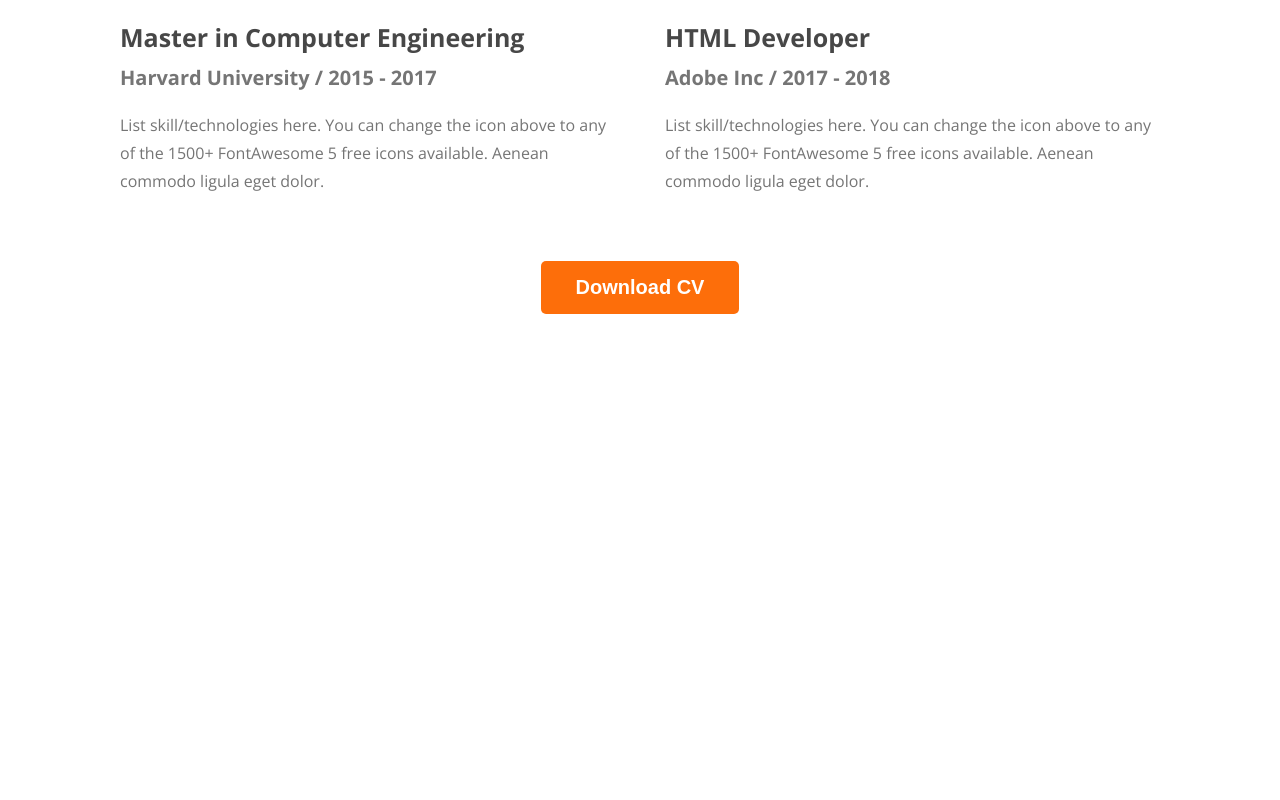
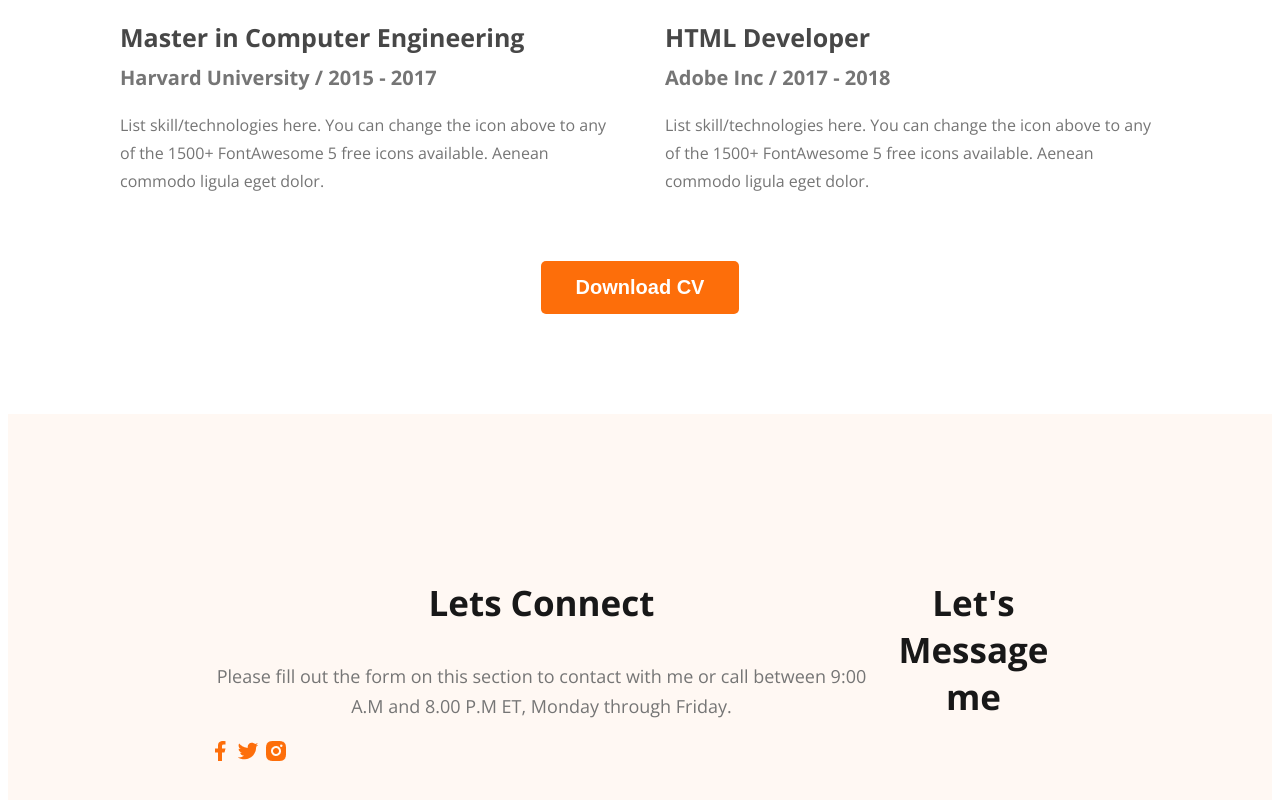
Before and after one commit to DeepsEffect/module-05-PORTFOLIO, a plain HTML site: page index.html in a window 1280 px wide. Shown: the part 2931-3731 px from the top of the page. Before the commit the page ends 3295 px from the top, so only its background shows below. Drawn offline with nearby package versions, Linux system fonts and the light colour scheme.

Commit message:
basic footer

```diff
--- a/index.html
+++ b/index.html
@@ -162,7 +162,19 @@
         </section>
     </main>
     <footer>
+        <div class="footer-column">
+            <h3 class="section-title">Lets Connect</h3>
+            <p class="section-description">Please fill out the form on this section to contact with me or call between 9:00 A.M and 8.00 P.M ET, Monday through Friday.</p>
 
+            <div class="docial-links">
+                <a href=""><img src="images/icons/facebook.png" alt="facebook"></a>
+                <a href=""><img src="images/icons/twitter.png" alt="twitter"></a>
+                <a href=""><img src="images/icons/insta.png" alt="instagram"></a>
+            </div>
+        </div>
+        <div class="footer-column">
+            <h3 class="section-title">Let's Message me</h3>
+        </div>
     </footer>
 </body>
 
--- a/styles/portfolio.css
+++ b/styles/portfolio.css
@@ -222,3 +222,10 @@ main section {
     text-align: center;
     margin-top: 50px;
 }
+/* footer style */
+footer{
+    display: flex;
+    background-color: #FFF8F3;
+    padding: 130px 200px;
+    margin-top: 100px;
+}
```
